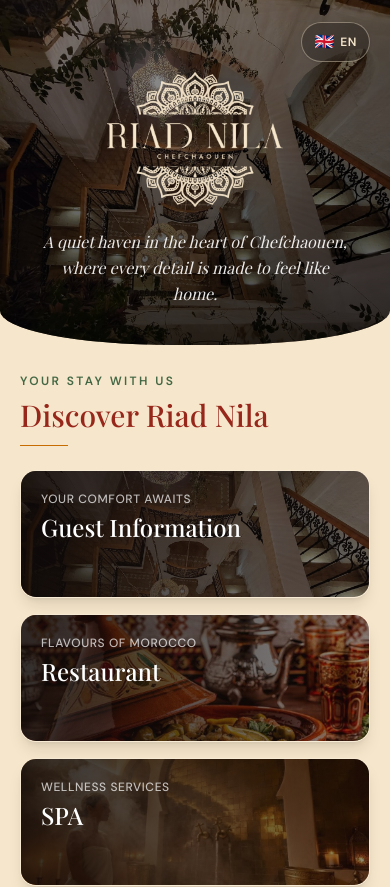
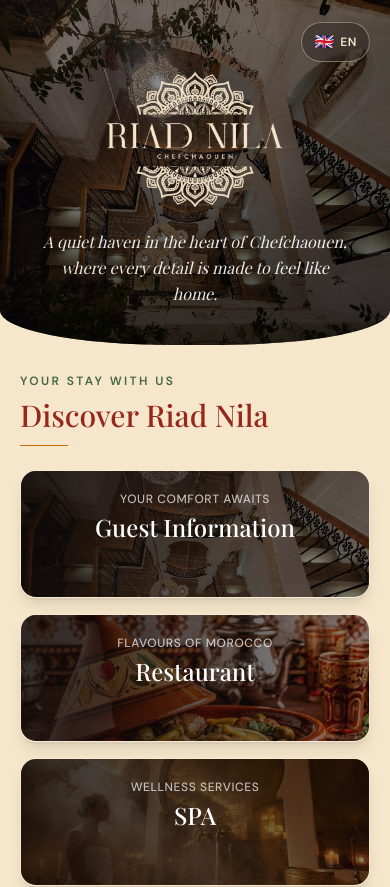
Before and after one commit to x8848/riadnila, a React (Vite) app: page / in a window 390 px wide. Shown: the top 887 px of the page. Built offline with nearby package versions, Linux system fonts and the light colour scheme.

Commit message:
Center navigation card text on mobile

```diff
--- a/src/components/NavCard.tsx
+++ b/src/components/NavCard.tsx
@@ -5,8 +5,8 @@ export default function NavCard({ image, title, kicker, to, href, disabled, clas
   const content = (
     <>
       <img src={image} alt={title} />
-      <div className="relative z-10 flex items-center justify-between p-5 h-full">
-        <div className="text-left">
+      <div className="relative z-10 flex items-center justify-center md:justify-between p-5 h-full">
+        <div className="text-center md:text-left">
           <p className="text-xs font-medium uppercase tracking-wider text-white/70 mb-1">{kicker}</p>
           <h3 className="serif text-2xl font-medium text-white">{title}</h3>
         </div>
```
